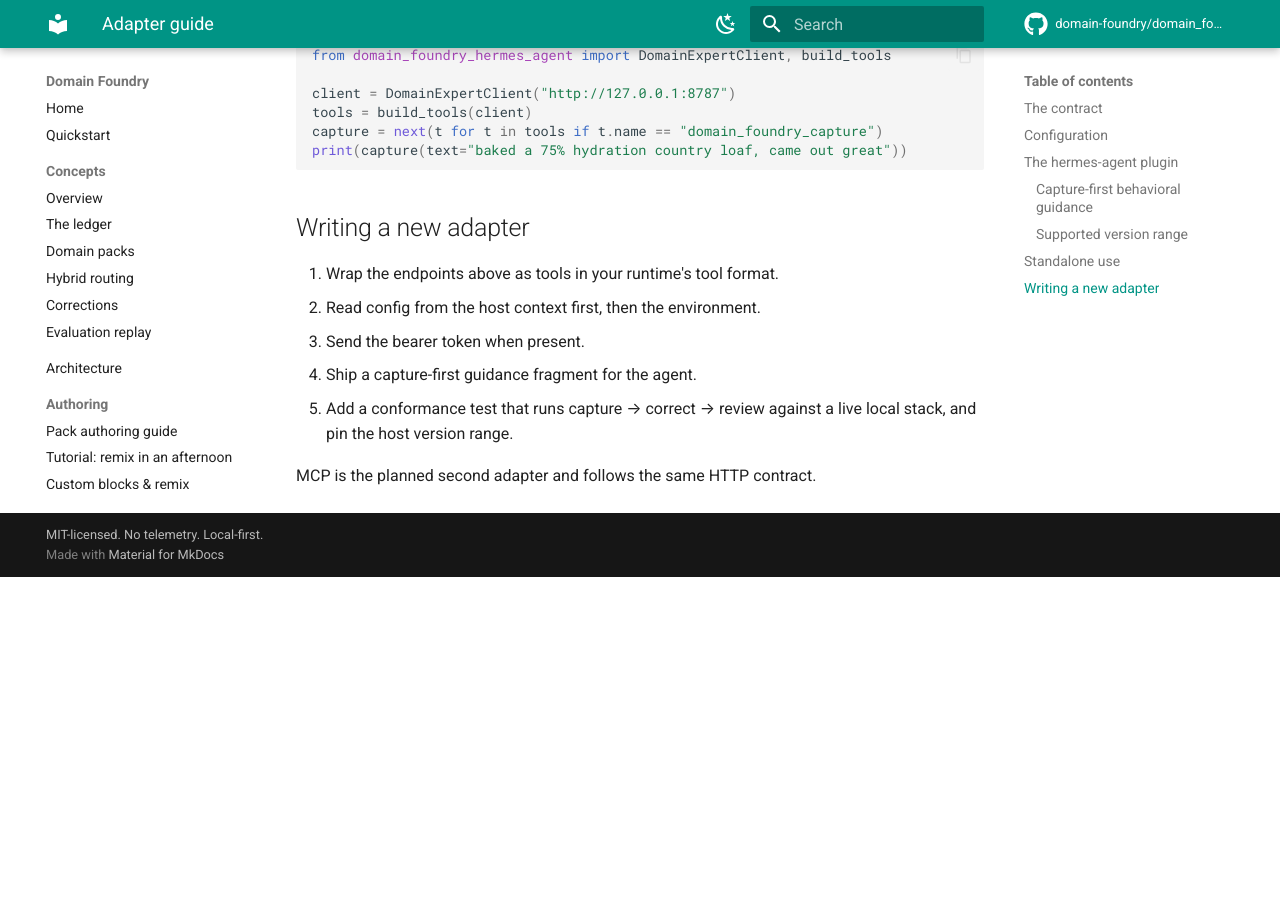
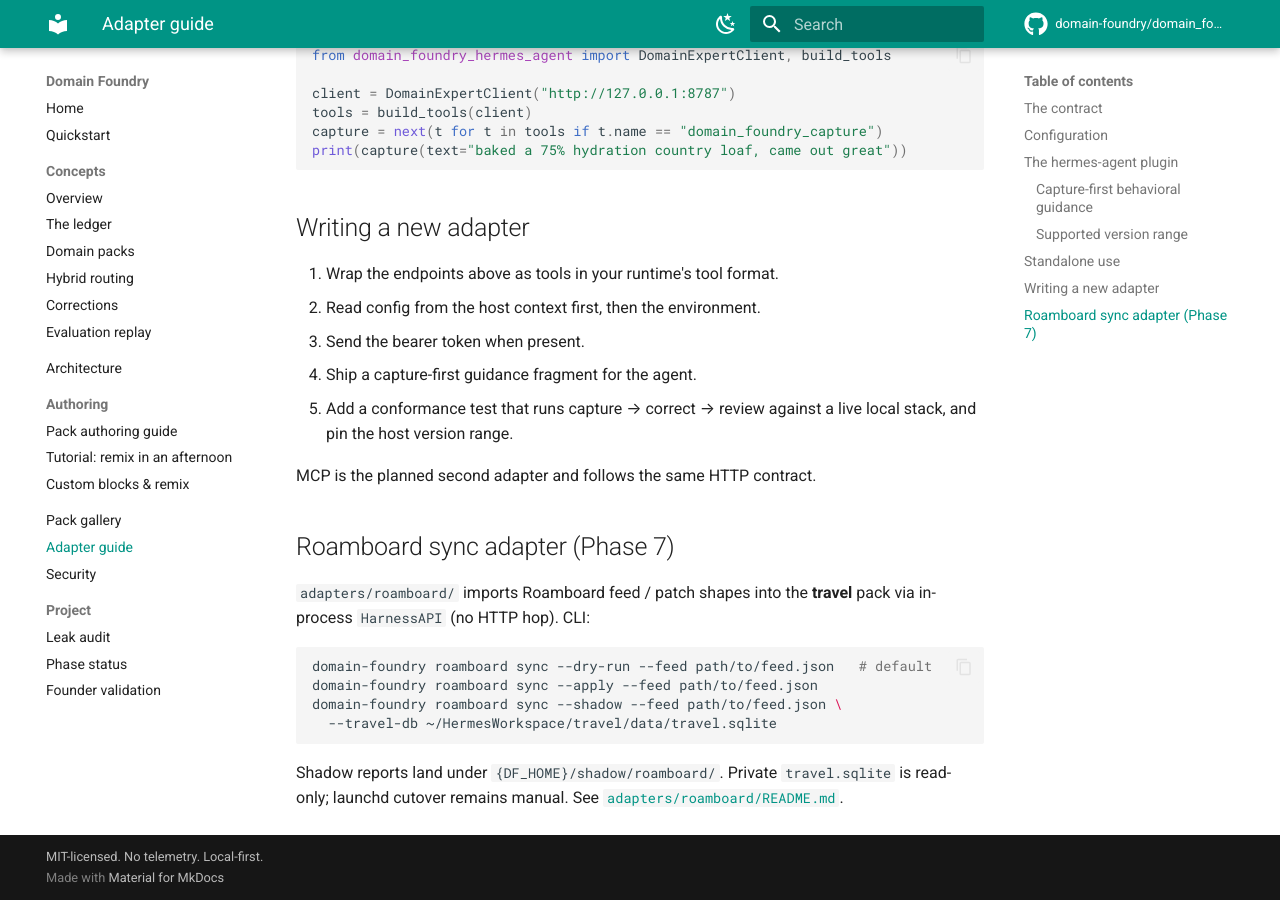
Before and after one commit to finnqiao/domain_foundry, an MkDocs documentation site: the page built from docs/adapter-guide.md, in a window 1280 px wide and 900 px high, scrolled down 2124 px. Built offline with MkDocs 1.6.1 and Material for MkDocs 9.7.7, drawn with Linux system fonts in a browser that asks for light colours; comment, search, counter and statistics services are not loaded; before the commit the page ends 2701 px from its top, so only the background shows below that.

Commit message:
Document Roamboard sync CLI in the adapter guide.
Co-authored-by: Cursor <cursoragent@cursor.com>

````diff
--- a/docs/adapter-guide.md
+++ b/docs/adapter-guide.md
@@ -95,3 +95,19 @@ print(capture(text="baked a 75% hydration country loaf, came out great"))
    local stack, and pin the host version range.
 
 MCP is the planned second adapter and follows the same HTTP contract.
+
+## Roamboard sync adapter (Phase 7)
+
+`adapters/roamboard/` imports Roamboard feed / patch shapes into the **travel**
+pack via in-process `HarnessAPI` (no HTTP hop). CLI:
+
+```bash
+domain-foundry roamboard sync --dry-run --feed path/to/feed.json   # default
+domain-foundry roamboard sync --apply --feed path/to/feed.json
+domain-foundry roamboard sync --shadow --feed path/to/feed.json \
+  --travel-db ~/HermesWorkspace/travel/data/travel.sqlite
+```
+
+Shadow reports land under `{DF_HOME}/shadow/roamboard/`. Private
+`travel.sqlite` is read-only; launchd cutover remains manual. See
+[`adapters/roamboard/README.md`](../adapters/roamboard/README.md).
````
